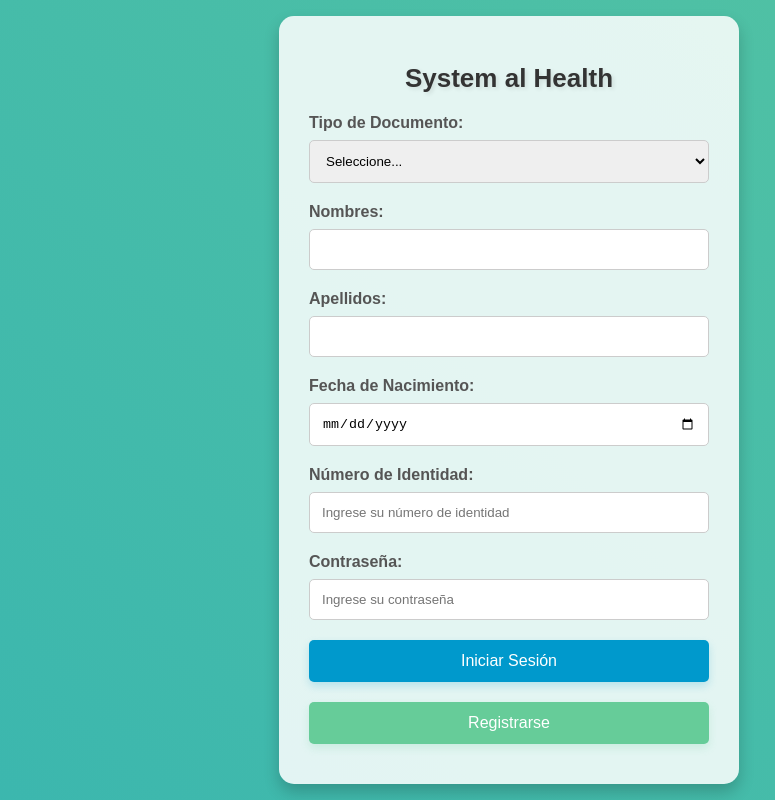
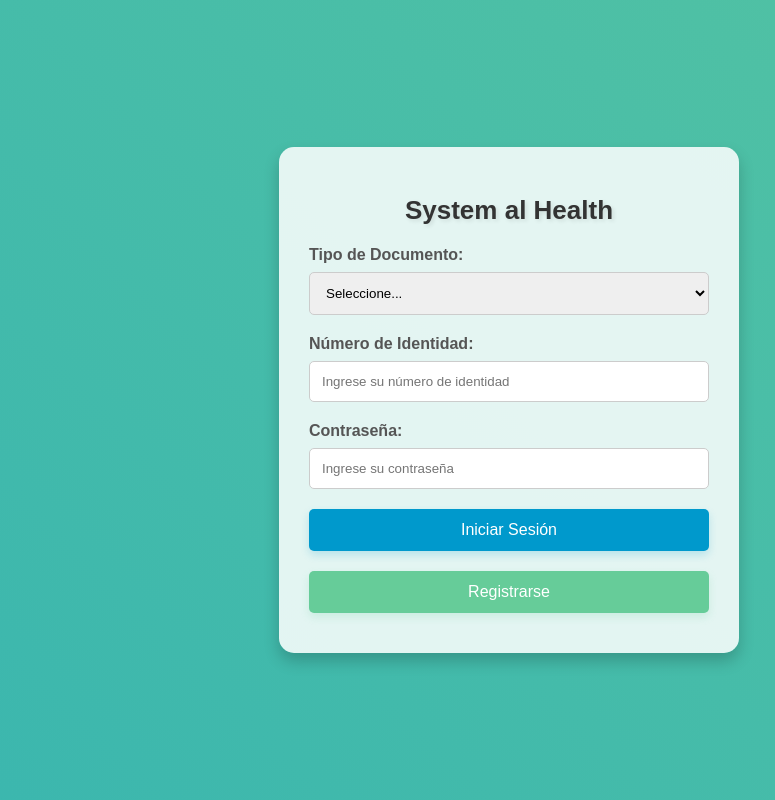
Before and after one commit to andressando15/README.MD, a plain HTML site: page index.html in a window 1280 px wide. Shown: the whole page, without its empty margins (131-906 px from the left). Drawn offline with Linux system fonts and the light colour scheme.

Commit message:
crea index.html

```diff
--- a/index.html
+++ b/index.html
@@ -193,15 +193,6 @@
                 <option value="permiso_especial">Permiso Especial</option>
             </select>
 
-            <label for="firstName">Nombres:</label>
-    <input type="text" id="firstName" name="firstName" required>
-
-    <label for="lastName">Apellidos:</label>
-    <input type="text" id="lastName" name="lastName" required>
-
-    <label for="birthdate">Fecha de Nacimiento:</label>
-    <input type="date" id="birthdate" name="birthdate" required>
-
             <label for="identityNumber">Número de Identidad:</label>
             <input type="text" id="identityNumber" name="identityNumber" placeholder="Ingrese su número de identidad" required>
 
```
